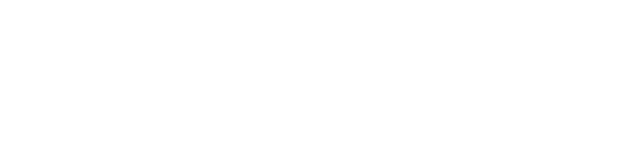
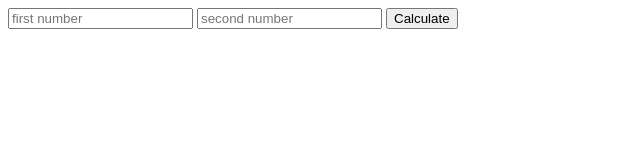
Before and after one commit to alanoakes/Express-Calculator, a website: page index.html in a window 1280 px wide. Shown: the whole page, without its empty margins (0-640 px from the left). Drawn offline with Linux system fonts and the light colour scheme.

Commit message:
updated index.html with a user form

```diff
--- a/index.html
+++ b/index.html
@@ -6,5 +6,11 @@
 </head>
 <body>
 
+	<form action="index.html" method="post">
+		<input type="text" name="num1" placeholder="first number">
+		<input type="text" name="num2" placeholder="second number">
+		<button type="submit" name="submit">Calculate</button>
+	</form>
+
 </body>
 </html>
```
Also changed, not shown: README.md.
